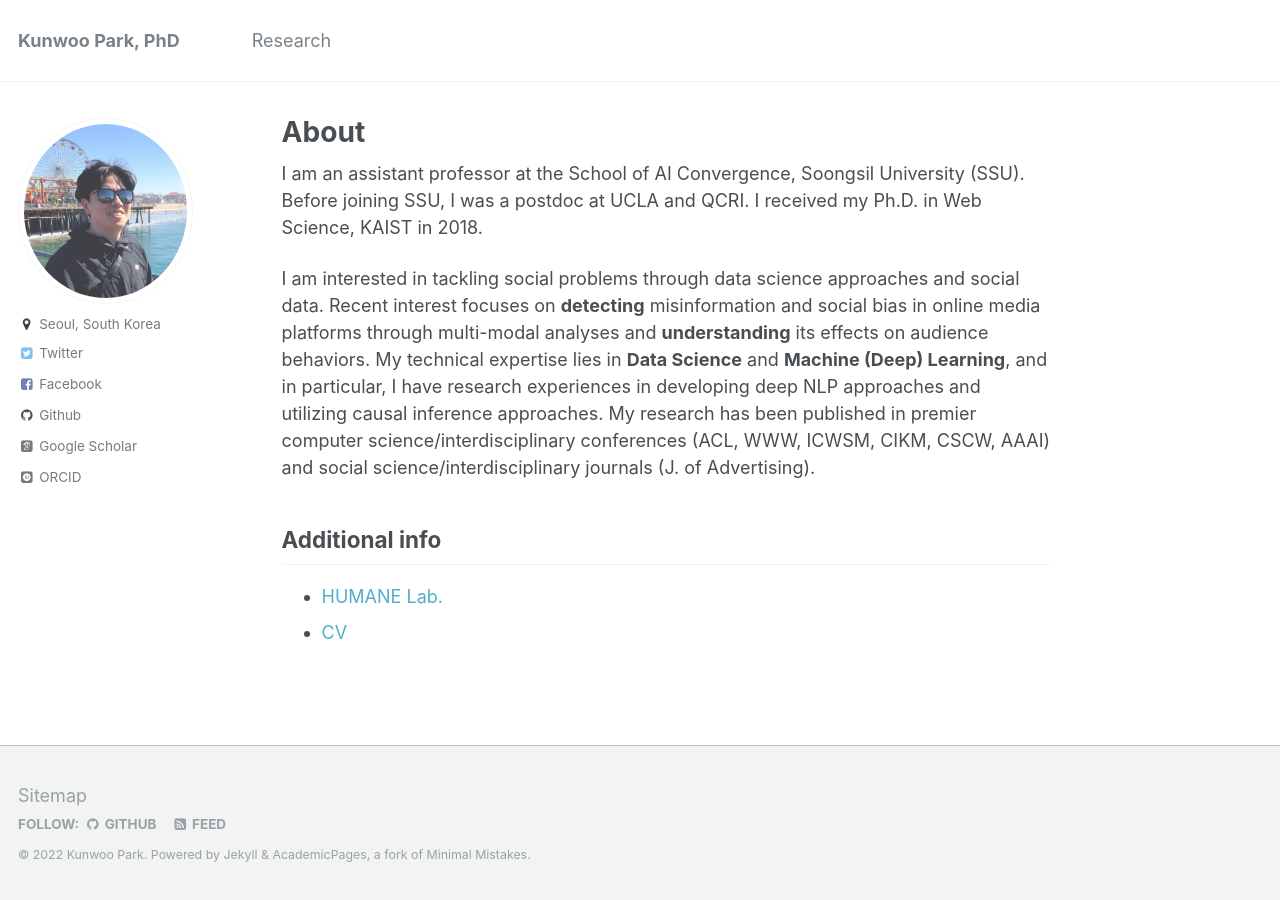
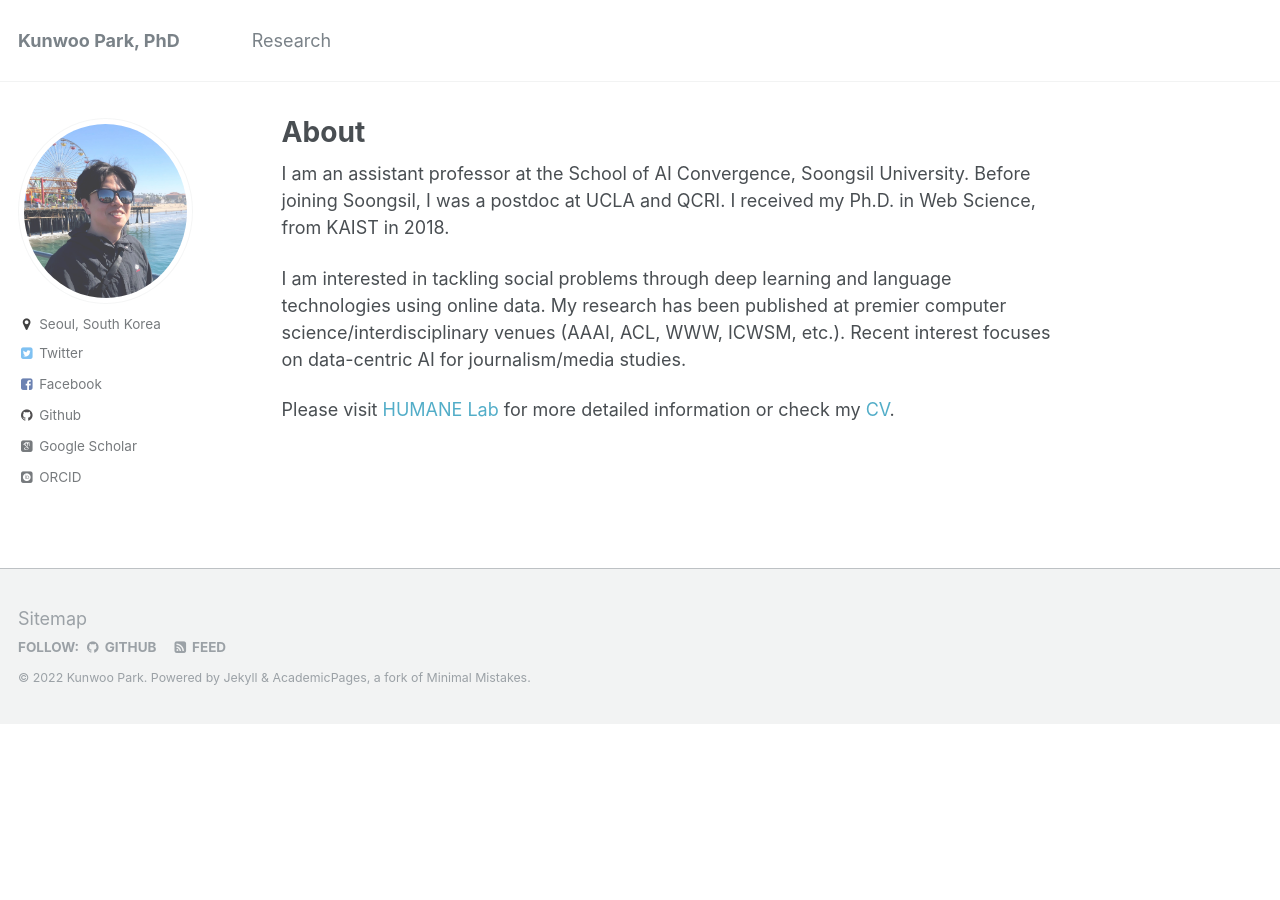
Before and after one commit to bywords/bywords.github.io, a Jekyll site: the page built from _pages/about.md, in a window 1280 px wide. Built offline with Jekyll 4.4.1, drawn with Linux system fonts in a browser that asks for light colours; some web fonts are replaced.

Commit message:
Update about.md

```diff
--- a/_pages/about.md
+++ b/_pages/about.md
@@ -8,15 +8,11 @@ redirect_from:
   - /about.html
 ---
 
-I am an assistant professor at the School of AI Convergence, Soongsil University (SSU). Before joining SSU, I was a postdoc at UCLA and QCRI. I received my Ph.D. in Web Science, KAIST in 2018.
+I am an assistant professor at the School of AI Convergence, Soongsil University. Before joining Soongsil, I was a postdoc at UCLA and QCRI. I received my Ph.D. in Web Science, from KAIST in 2018.
 
-I am interested in tackling social problems through data science approaches and social data. Recent interest focuses on **detecting** misinformation and social bias in online media platforms through multi-modal analyses and **understanding** its effects on audience behaviors. My technical expertise lies in **Data Science** and **Machine (Deep) Learning**, and in particular, I have research experiences in developing deep NLP approaches and utilizing causal inference approaches. My research has been published in premier computer science/interdisciplinary conferences (ACL, WWW, ICWSM, CIKM, CSCW, AAAI) and social science/interdisciplinary journals (J. of Advertising).
+I am interested in tackling social problems through deep learning and language technologies using online data. My research has been published at premier computer science/interdisciplinary venues (AAAI, ACL, WWW, ICWSM, etc.). Recent interest focuses on data-centric AI for journalism/media studies.
 
-## Additional info
-
-- [HUMANE Lab.](https://ssu-humane.github.io)
-- [CV](/files/Kunwoo_CV.pdf)
-
+Please visit [HUMANE Lab](https://ssu-humane.github.io) for more detailed information or check my [CV](/files/Kunwoo_CV.pdf).
 
 
 <!---
```
